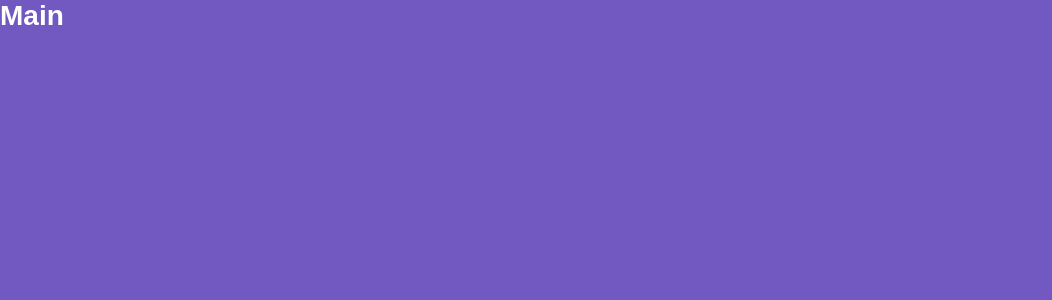
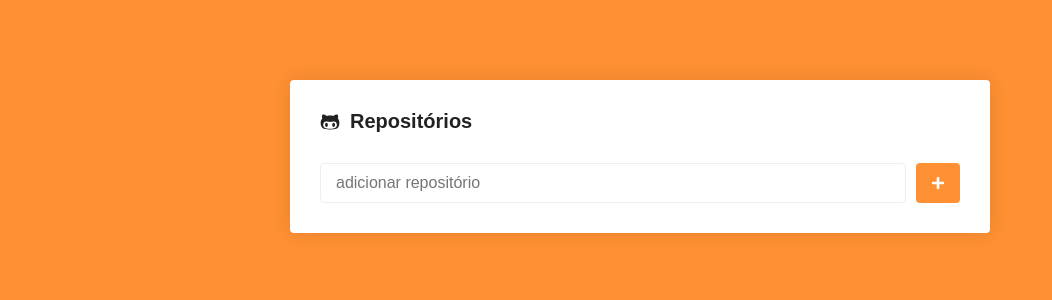
Before and after one commit to HugoHoffmann/repo-reactJs, a React (Create React App) app: page / in a window 1280 px wide. Shown: the top 300 px of the page, without its empty margins (0-1052 px from the left). Built offline with nearby package versions, Linux system fonts and the light colour scheme.

Commit message:
new: style main page

```diff
--- a/package.json
+++ b/package.json
@@ -5,6 +5,7 @@
   "dependencies": {
     "react": "^16.9.0",
     "react-dom": "^16.9.0",
+    "react-icons": "^3.7.0",
     "react-router-dom": "^5.0.1",
     "react-scripts": "3.1.1",
     "styled-components": "^4.3.2"
--- a/src/pages/Main/index.js
+++ b/src/pages/Main/index.js
@@ -1,9 +1,23 @@
 import React from 'react';
-
-import { Title } from './styles';
+import { FaGithubAlt, FaPlus } from 'react-icons/fa';
+import { Container, Form, SubmitButton } from './styles';
 
 export default function Main() {
   return (
-    <Title> Main</Title>
+    <Container>
+        <h1>
+            <FaGithubAlt/>
+            Repositórios
+        </h1>
+        <Form onSubmit={ () => {} } >
+            <input
+                type="text"
+                placeholder="adicionar repositório"
+            />
+            <SubmitButton disabled>
+                <FaPlus color="#fff" size={14} />
+            </SubmitButton>
+        </Form>
+    </Container>
   );
 }
--- a/src/pages/Main/styles.js
+++ b/src/pages/Main/styles.js
@@ -1,5 +1,48 @@
 import styled from 'styled-components';
 
-export const Title = styled.h1`
-    color: #fff;
+export const Container = styled.div`
+    max-width: 700px;
+    background: #fff;
+    border-radius: 4px;
+    box-shadow: 0 0 20px rgba(0, 0, 0, 0.1);
+    padding: 30px;
+    margin: 80px auto;
+    h1 {
+        font-size: 20px;
+        display:flex;
+        flex-direction: row;
+        align-items: center;
+
+        svg{
+            margin-right: 10px;
+        }
+    }
 `;
+
+export const Form = styled.form`
+    margin-top: 30px;
+    display: flex;
+    flex-direction: row;
+
+    input{
+        flex: 1;
+        border: 1px solid #eee;
+        padding: 10px 15px;
+        border-radius: 4px;
+        font-size: 16px;
+    }
+`;
+
+export const SubmitButton = styled.button.attrs({
+    type: 'submit',
+})`
+    background: #ff9033;
+    border: 0;
+    padding: 0 15px;
+    margin-left: 10px;
+    border-radius: 4px;
+
+    display: flex;
+    justify-content: center;
+    align-items: center;
+`;
--- a/src/styles/global.js
+++ b/src/styles/global.js
@@ -12,7 +12,7 @@
     }
 
     body{
-        background: #7159c1;
+        background: #ff9033;
         -webkit-font-smoothing: antialiased !important;
     }
     body, input, button {
```
Also changed, not shown: 1 other file (tests, documents, lock files or other folders).
